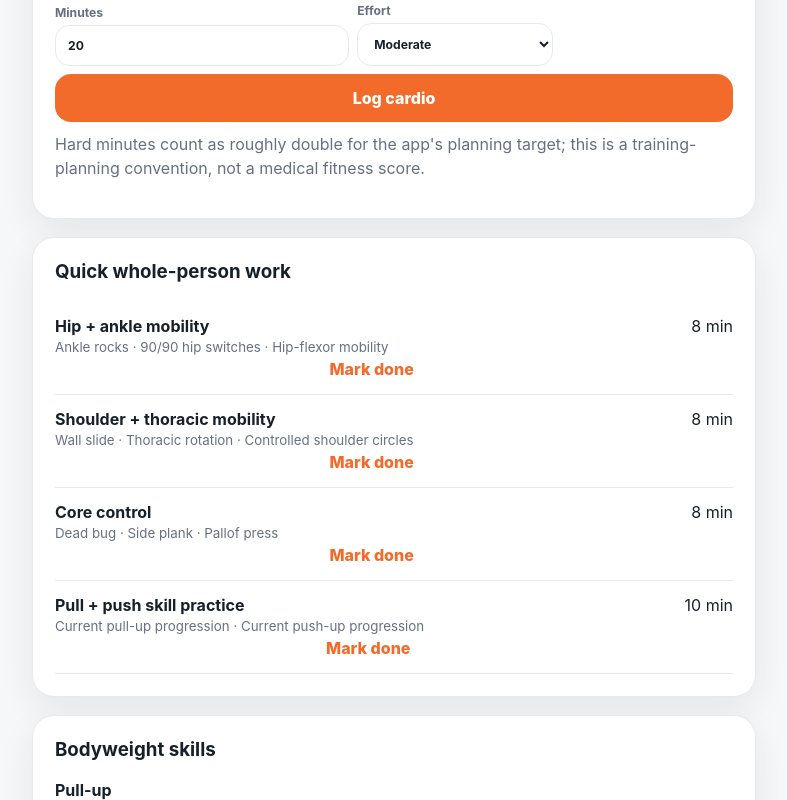
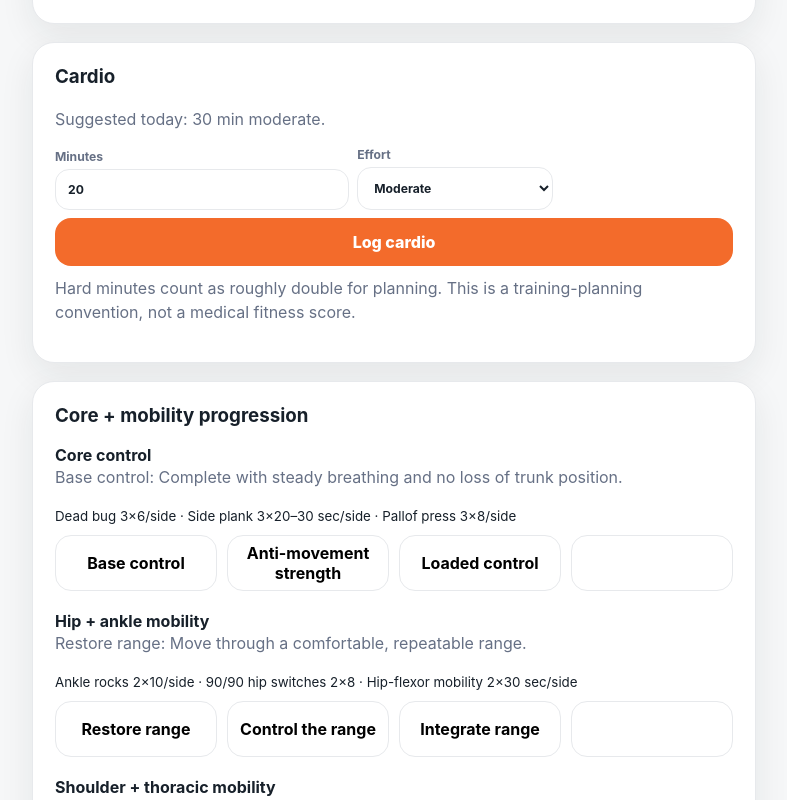
Before and after one commit to camster91/human-health, a Next.js app: page / in a window 1280 px wide. Shown: the part 1600-2400 px from the top of the page, without its empty margins (246-1033 px from the left). Built offline with nearby package versions, Linux system fonts and the light colour scheme.

Commit message:
Add structured whole-person programming and assessments UI

```diff
--- a/app/whole-person-panel.tsx
+++ b/app/whole-person-panel.tsx
@@ -1,7 +1,9 @@
 'use client';
 import { useEffect, useMemo, useState } from 'react';
 import { store } from '@/lib/storage';
-import { ActivityDose, CapabilityDomain, ReadinessInput, capabilityMetrics, cardioEquivalentMinutes, minimumEffectiveOptions, readinessDecision, skillTrees, targetProgress, weeklyMinutes, weeklyTargets } from '@/lib/whole-person';
+import { ActivityDose, Assessment, CapabilityDomain, ReadinessInput, assessmentTrend, capabilityMetrics, cardioEquivalentMinutes, cardioPrescription, latestAssessment, minimumEffectiveOptions, progressionTracks, readinessDecision, skillTrees, targetProgress, weeklyMinutes, weeklyTargets } from '@/lib/whole-person';
+
+function recent(d:ActivityDose){return Date.now()-new Date(d.completedAt).getTime()<=7*24*60*60*1000}
 
 export function TodayWholePerson({strengthSessions}:{strengthSessions:number}){
   const [activity,setActivity]=useState<ActivityDose[]>([]);
@@ -10,36 +12,43 @@ export function TodayWholePerson({strengthSessions}:{strengthSessions:number}){
   const [minutes,setMinutes]=useState(20);
   const [effort,setEffort]=useState<'easy'|'moderate'|'hard'>('moderate');
   const [skills,setSkills]=useState<Record<string,string>>({});
+  const [progressions,setProgressions]=useState<Record<string,string>>({});
 
   useEffect(()=>{
     setActivity(store.loadActivity());
     const checks=store.loadReadiness();
     if(checks.length){setSavedReadiness(checks[checks.length-1].input);setReadiness(checks[checks.length-1].input)}
     setSkills(store.loadSkills());
+    setProgressions(store.loadProgressions());
   },[]);
 
   const cardioTarget=weeklyTargets.find(t=>t.domain==='cardio')?.minutes||150;
-  const cardioMinutes=useMemo(()=>activity.filter(d=>d.domain==='cardio').reduce((sum,d)=>sum+cardioEquivalentMinutes(d.minutes||0,d.effort||'moderate'),0),[activity]);
+  const cardioMinutes=useMemo(()=>activity.filter(d=>d.domain==='cardio'&&recent(d)).reduce((sum,d)=>sum+cardioEquivalentMinutes(d.minutes||0,d.effort||'moderate'),0),[activity]);
   const quick=minimumEffectiveOptions(10,['mobility','core','bodyweight']);
   const decision=readinessDecision(savedReadiness||{});
+  const prescription=cardioPrescription(cardioMinutes,cardioTarget,30);
 
   function saveCheck(){
-    const next=[...store.loadReadiness(),{recordedAt:new Date().toISOString(),input:readiness}].slice(-30);
+    const next=[...store.loadReadiness(),{recordedAt:new Date().toISOString(),input:readiness}].slice(-90);
     store.saveReadiness(next); setSavedReadiness(readiness);
   }
 
   function logCardio(){
-    const dose:ActivityDose={domain:'cardio',minutes,effort,completedAt:new Date().toISOString()};
+    const dose:ActivityDose={domain:'cardio',minutes,effort,sessionId:'manual-cardio',completedAt:new Date().toISOString()};
     const next=[...activity,dose]; store.saveActivity(next); setActivity(next);
   }
 
-  function logMicro(domain:CapabilityDomain,sessionMinutes:number){
-    const dose:ActivityDose={domain,minutes:sessionMinutes,effort:'easy',completedAt:new Date().toISOString()};
+  function logMicro(domain:CapabilityDomain,sessionMinutes:number,sessionId?:string){
+    const dose:ActivityDose={domain,minutes:sessionMinutes,effort:'easy',sessionId,completedAt:new Date().toISOString()};
     const next=[...activity,dose]; store.saveActivity(next); setActivity(next);
   }
 
-  function advanceSkill(treeId:string,stepId:string){
+  function setSkill(treeId:string,stepId:string){
     const next={...skills,[treeId]:stepId}; store.saveSkills(next); setSkills(next);
+  }
+
+  function setProgression(trackId:string,levelId:string){
+    const next={...progressions,[trackId]:levelId}; store.saveProgressions(next); setProgressions(next);
   }
 
   return <>
@@ -48,9 +57,10 @@ export function TodayWholePerson({strengthSessions}:{strengthSessions:number}){
       <div className="metrics">
         <span><b>Strength</b>{strengthSessions}/4 recent sessions</span>
         <span><b>Cardio</b>{Math.round(cardioMinutes)}/{cardioTarget} equivalent min</span>
-        <span><b>Mobility</b>{activity.filter(d=>d.domain==='mobility').length} logged sessions</span>
+        <span><b>Mobility</b>{activity.filter(d=>d.domain==='mobility'&&recent(d)).length} recent sessions</span>
         <span><b>Body control</b>{Object.keys(skills).length} skills in progress</span>
       </div>
+      <div className="coach-note" style={{marginTop:12}}><b>Cardio next step</b><br/>{prescription.message}</div>
       {quick[0]&&<p className="muted" style={{marginTop:12,marginBottom:0}}>Short on time? {quick[0].name} takes about {quick[0].minutes} minutes and can complement—not replace—the main plan.</p>}
     </section>
 
@@ -72,38 +82,57 @@ export function TodayWholePerson({strengthSessions}:{strengthSessions:number}){
     </section>
 
     <section className="card" aria-labelledby="cardio-log-title">
-      <h3 id="cardio-log-title">Log cardio</h3>
+      <h3 id="cardio-log-title">Cardio</h3>
+      <p className="muted">Suggested today: {prescription.minutes?`${prescription.minutes} min ${prescription.effort}`:'optional easy work'}.</p>
       <div className="log-box">
         <label>Minutes<input type="number" min="1" max="240" value={minutes} onChange={e=>setMinutes(Math.max(1,Number(e.target.value)))}/></label>
         <label>Effort<select value={effort} onChange={e=>setEffort(e.target.value as typeof effort)}><option value="easy">Easy</option><option value="moderate">Moderate</option><option value="hard">Hard</option></select></label>
         <button className="primary" onClick={logCardio}>Log cardio</button>
       </div>
-      <p className="muted" style={{marginTop:10}}>Hard minutes count as roughly double for the app's planning target; this is a training-planning convention, not a medical fitness score.</p>
+      <p className="muted" style={{marginTop:10}}>Hard minutes count as roughly double for planning. This is a training-planning convention, not a medical fitness score.</p>
+    </section>
+
+    <section className="card" aria-labelledby="progression-title">
+      <h3 id="progression-title">Core + mobility progression</h3>
+      {progressionTracks.map(track=>{
+        const current=track.levels.find(l=>l.id===progressions[track.id])||track.levels[0];
+        return <div key={track.id} style={{marginBottom:20}}><b>{track.name}</b><p className="muted">{current.name}: {current.target}</p><small>{current.items.join(' · ')}</small><div className="quick-grid" style={{marginTop:10}}>{track.levels.map(level=><button key={level.id} className={current.id===level.id?'active':''} onClick={()=>setProgression(track.id,level.id)}>{level.name}</button>)}<button className="primary" onClick={()=>logMicro(track.domain,8,`${track.id}:${current.id}`)}>Complete 8 min</button></div></div>
+      })}
     </section>
 
     <section className="card" aria-labelledby="quick-work-title">
       <h3 id="quick-work-title">Quick whole-person work</h3>
-      {quick.map(s=><div className="history" key={s.id}><b>{s.name}</b><span>{s.minutes} min</span><small>{s.items.join(' · ')}</small><button className="link" onClick={()=>logMicro(s.domain,s.minutes)}>Mark done</button></div>)}
+      {quick.map(s=><div className="history" key={s.id}><b>{s.name}</b><span>{s.minutes} min</span><small>{s.items.join(' · ')}</small><button className="link" onClick={()=>logMicro(s.domain,s.minutes,s.id)}>Mark done</button></div>)}
     </section>
 
     <section className="card" aria-labelledby="skill-title">
       <h3 id="skill-title">Bodyweight skills</h3>
-      {skillTrees.map(tree=><div key={tree.id} style={{marginBottom:18}}><b>{tree.name}</b><p className="muted">Choose the step you can currently perform cleanly. Progress only when its target is repeatable.</p><div className="quick-grid">{tree.steps.map(step=><button key={step.id} className={skills[tree.id]===step.id?'active':''} onClick={()=>advanceSkill(tree.id,step.id)}>{step.name}</button>)}</div>{skills[tree.id]&&<small>{tree.steps.find(s=>s.id===skills[tree.id])?.target}</small>}</div>)}
+      {skillTrees.map(tree=><div key={tree.id} style={{marginBottom:18}}><b>{tree.name}</b><p className="muted">Choose the step you can currently perform cleanly. Progress only when its target is repeatable.</p><div className="quick-grid">{tree.steps.map(step=><button key={step.id} className={skills[tree.id]===step.id?'active':''} onClick={()=>setSkill(tree.id,step.id)}>{step.name}</button>)}</div>{skills[tree.id]&&<small>{tree.steps.find(s=>s.id===skills[tree.id])?.target}</small>}</div>)}
     </section>
   </>;
 }
 
 export function CapabilityPanel(){
   const [activity,setActivity]=useState<ActivityDose[]>([]);
-  useEffect(()=>setActivity(store.loadActivity()),[]);
+  const [assessments,setAssessments]=useState<Assessment[]>([]);
+  const [metricId,setMetricId]=useState('pullups');
+  const [value,setValue]=useState(0);
+  useEffect(()=>{setActivity(store.loadActivity());setAssessments(store.loadAssessments())},[]);
   const cardioTarget=weeklyTargets.find(t=>t.domain==='cardio')?.minutes||150;
-  const cardio=weeklyMinutes(activity,'cardio');
+  const cardio=activity.filter(d=>d.domain==='cardio'&&recent(d)).reduce((sum,d)=>sum+cardioEquivalentMinutes(d.minutes||0,d.effort||'moderate'),0);
+
+  function recordAssessment(){
+    const entry:Assessment={metricId,value,recordedAt:new Date().toISOString()};
+    const next=[...assessments,entry];store.saveAssessments(next);setAssessments(next);
+  }
+
   return <section className="card" aria-labelledby="capability-title">
     <h2 id="capability-title">Capability map</h2>
     <p className="muted">Each domain stays measurable on its own. Human Health does not collapse these into a universal health score.</p>
-    <div className="metrics" style={{marginBottom:16}}><span><b>Cardio target</b>{Math.round(targetProgress(cardio,cardioTarget)*100)}% of weekly minutes</span><span><b>Recorded domains</b>{new Set(activity.map(a=>a.domain)).size} active</span></div>
-    {capabilityMetrics.map(metric=><div className="history" key={metric.id}>
-      <b>{metric.name}</b><span>{metric.unit}</span><small>{metric.domain} · {metric.description}</small>
-    </div>)}
+    <div className="metrics" style={{marginBottom:16}}><span><b>Cardio target</b>{Math.round(targetProgress(cardio,cardioTarget)*100)}% of weekly equivalent minutes</span><span><b>Recorded domains</b>{new Set(activity.map(a=>a.domain)).size} active</span></div>
+    <div className="log-box" style={{marginBottom:16}}><label>Assessment<select value={metricId} onChange={e=>setMetricId(e.target.value)}>{capabilityMetrics.filter(m=>['pullups','dead-hang','ankle-mobility','single-leg-balance','jump'].includes(m.id)).map(m=><option key={m.id} value={m.id}>{m.name}</option>)}</select></label><label>Value<input type="number" value={value} onChange={e=>setValue(Number(e.target.value))}/></label><button className="primary" onClick={recordAssessment}>Record test</button></div>
+    {capabilityMetrics.map(metric=>{const latest=latestAssessment(assessments,metric.id);const trend=assessmentTrend(assessments,metric.id);return <div className="history" key={metric.id}>
+      <b>{metric.name}</b><span>{latest?`${latest.value} ${metric.unit}`:metric.unit}</span><small>{metric.domain} · {metric.description}{trend!==null?` · change ${trend>0?'+':''}${trend}`:''}</small>
+    </div>})}
   </section>;
 }
```
